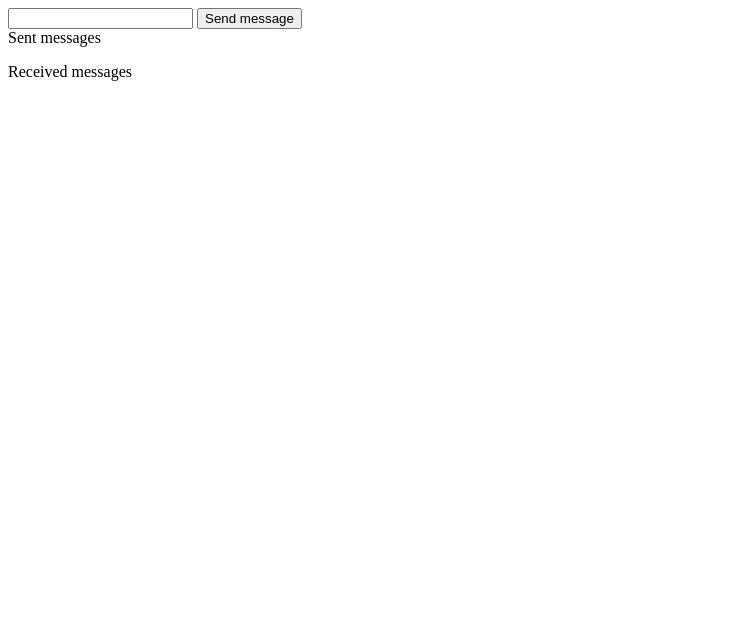
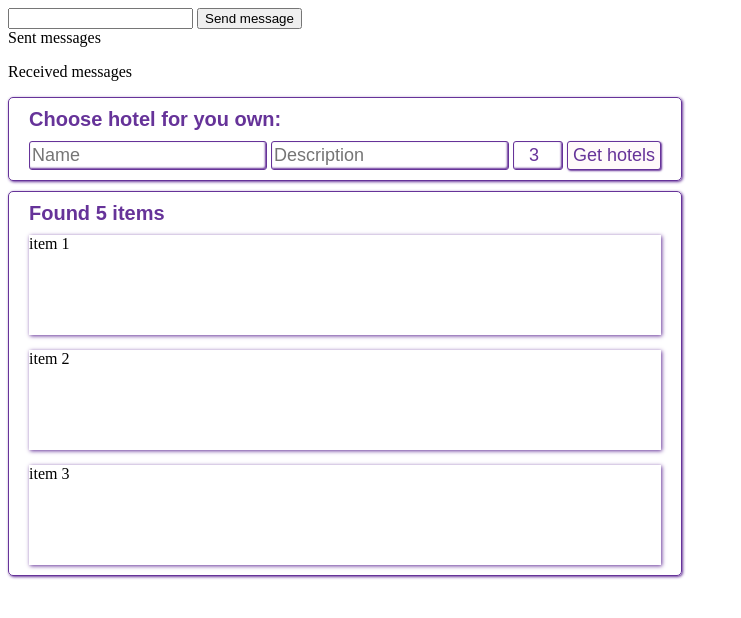
Before and after one commit to a-lysenko/rabbit-mq-acc-bal, a website: page public/index.html in a window 1280 px wide. Shown: the whole page, without its empty margins (0-741 px from the left). Drawn offline with nearby package versions, Linux system fonts and the light colour scheme.

Commit message:
- added styles - added styles into index - changed space in script

```diff
--- /dev/null
+++ b/public/css/style.css
@@ -0,0 +1,102 @@
+.hotel-search-wrapper {
+    display: inline-block;
+}
+
+.hotel-searchbar {
+    display: block;
+    border: 1px solid rebeccapurple;
+    border-radius: 5px;
+    padding: 10px 20px;
+    box-shadow: rebeccapurple 1px 1px 3px 0;
+}
+
+.hotel-searchbar .hotel-searchbar__header {
+    padding: 0 0 10px;
+    font-size: 20px;
+    font-family: Arial;
+    font-weight: bold;
+    color: rebeccapurple;
+}
+
+.hotel-searchbar .hotel-searchbar__field {
+    padding: 3px 2px;
+    border: 1px solid rebeccapurple;
+    border-radius: 3px;
+    box-shadow: inset rebeccapurple -1px -1px 2px 0px;
+    font-size: 18px;
+    color: rebeccapurple;
+}
+
+.hotel-searchbar .hotel-searchbar__field.hotel-searchbar__field_star-level {
+    padding-right: 3px;
+    padding-left: 10px;
+    width: 50px;
+    box-sizing: border-box;
+    text-align: center;
+}
+
+.hotel-searchbar .hotel-searchbar__button {
+    padding: 3px 5px;
+    border: 1px solid rebeccapurple;
+    border-radius: 3px;
+    box-shadow: rebeccapurple 1px 1px 2px 0;
+    font-size: 18px;
+    color: rebeccapurple;
+    background-color: snow;
+    outline: none;
+}
+
+.hotel-searchbar .hotel-searchbar__button:hover {
+    background-color: #d6c6e6;
+}
+
+.hotel-searchbar .hotel-searchbar__button:active {
+    box-shadow: inset rebeccapurple 1px 1px 2px 0;
+}
+
+.hotel-searchresults {
+    display: block;
+    margin-top: 10px;
+    border: 1px solid rebeccapurple;
+    border-radius: 5px;
+    padding: 10px 20px;
+    box-shadow: rebeccapurple 1px 1px 3px 0;
+}
+
+.hotel-searchresults .hotel-searchresults__header {
+    padding: 0 0 10px;
+    font-size: 20px;
+    font-family: Arial;
+    font-weight: bold;
+    color: rebeccapurple;
+}
+
+.hotel-searchresults .hotel-searchresults__collection {
+    list-style: none;
+    margin: 0;
+    -webkit-padding-start: 0;
+    -moz-padding-start: 0;
+}
+
+.hotel-searchresults-item {
+    display: block;
+    margin-top: 15px;
+    height: 100px;
+    box-shadow: rebeccapurple 1px 1px 4px 0;
+}
+
+.hotel-searchresults-item:first-child {
+    margin-top: 0;
+}
+
+.hotel-searchresults-item .hotel-searchresults-item__name {
+
+}
+
+.hotel-searchresults-item .hotel-searchresults-item__desc {
+
+}
+
+.hotel-searchresults-item .hotel-searchresults-item__stars {
+
+}
--- a/public/index.html
+++ b/public/index.html
@@ -2,12 +2,14 @@
 <html lang="en">
 <head>
     <meta charset="UTF-8">
-    <title></title>
+    <title>Thomash's Book</title>
+
+    <link rel="stylesheet" href="css/style.css">
 </head>
 <body>
 <section>
     <input type="text"
-            id="message">
+           id="message">
     <button id="send-message">Send message</button>
 </section>
 
@@ -25,6 +27,63 @@
     </ul>
 </section>
 
+<section class="hotel-search-wrapper">
+    <section class="hotel-searchbar">
+        <header class="hotel-searchbar__header">
+            Choose hotel for you own:
+        </header>
+
+        <label>
+            <input type="text"
+                   id="hotel-name"
+                   class="hotel-searchbar__field"
+                   placeholder="Name">
+        </label>
+
+        <label>
+            <input type="text"
+                   id="hotel-desc"
+                   class="hotel-searchbar__field"
+                   placeholder="Description">
+        </label>
+
+
+        <label>
+            <input type="number"
+                   id="star-level"
+                   class="hotel-searchbar__field hotel-searchbar__field_star-level"
+                   min="1"
+                   max="5"
+                   value="3"
+                   placeholder="Star level">
+        </label>
+
+        <button id="get hotels"
+                class="hotel-searchbar__button">
+            Get hotels
+        </button>
+    </section>
+
+    <section class="hotel-searchresults">
+        <div id="hotel-searchresults-amount-of-fonund"
+                class="hotel-searchresults__header">
+            Found 5 items
+        </div>
+
+        <ul class="hotel-searchresults__collection">
+            <li class="hotel-searchresults-item">
+                item 1
+            </li>
+            <li class="hotel-searchresults-item">
+                item 2
+            </li>
+            <li class="hotel-searchresults-item">
+                item 3
+            </li>
+        </ul>
+    </section>
+</section>
+
 
 <script src="libs/jquery/dist/jquery.js"></script>
 <script src="script.js"></script>
```
Also changed, not shown: public/script.js (+4 -4 lines).
